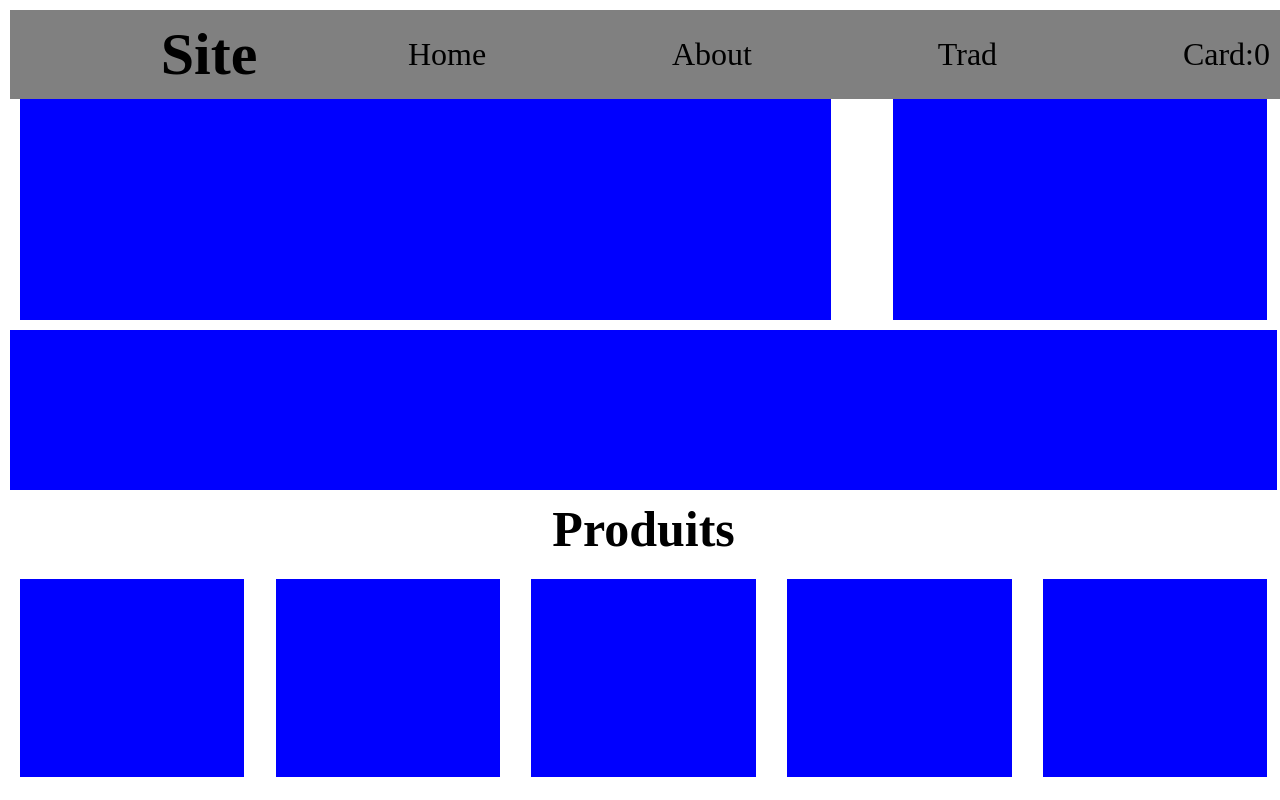
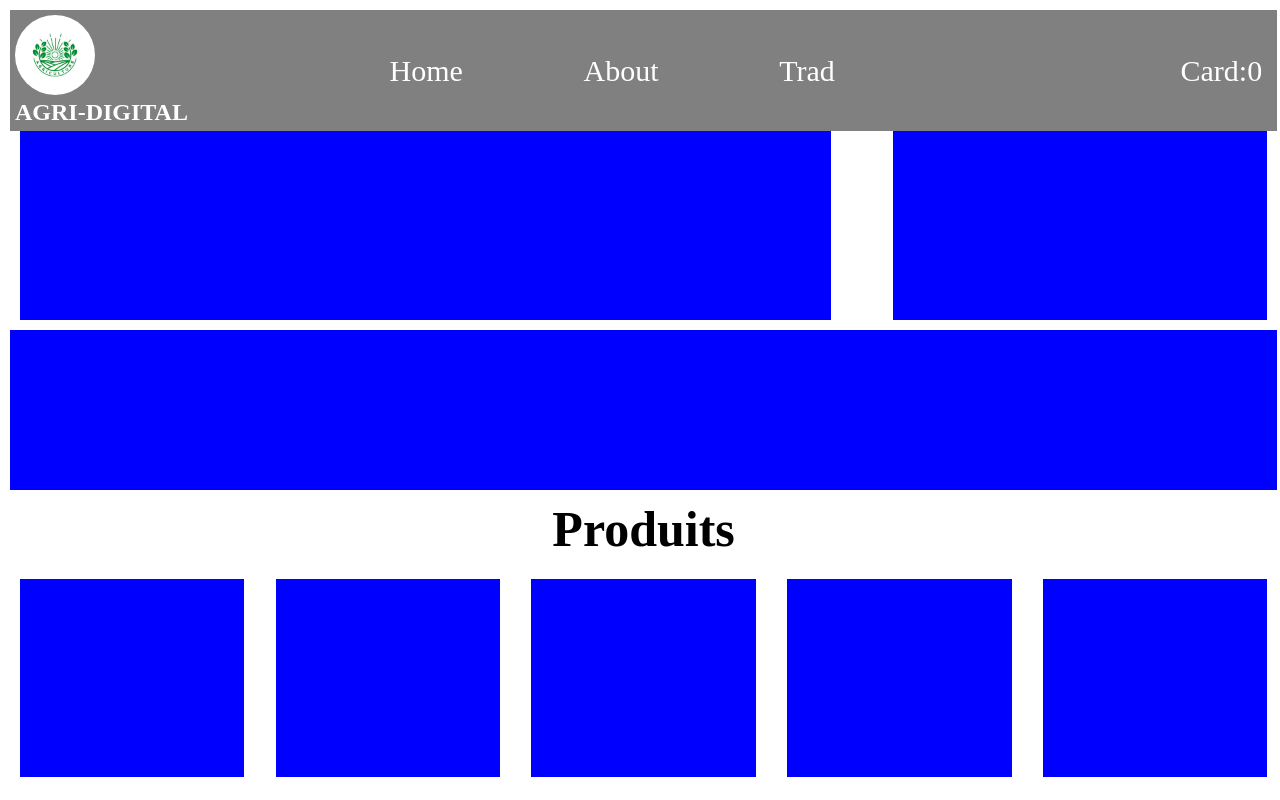
Before and after one commit to MAHAMAT-NOUR-ALI/Maquette, a plain HTML site: page index.html in a window 1280 px wide. Shown: the top 800 px of the page. Drawn offline with Linux system fonts and the light colour scheme.

Commit message:
modification du header

```diff
--- a/index.html
+++ b/index.html
@@ -8,20 +8,27 @@
 </head>
 <body>
 
+<section class="header">
+    <div class="nom_titre">
 
-    <section class="header">
-        <div class="nom_titre">
-            <h1>Site</h1>
-        </div>
-        <div class="nav">
+        <img src="agri.jpg" alt="logo" class="img_logo">
+        <h1 style="color: white; ">AGRI-DIGITAL</h1>
+    </div>
+
+    <div class="nav1">
+
             <a href="#">Home</a>
             <a href="#">About</a>
             <a href="#">Trad</a>
+
+    </div>
+
+    <div class="nav2">
             <a href="#">Card:0</a>
-        </div>
-    </section>
 
+    </div>
 
+</section>
 
     <section class="home">
         <div class="home1">
--- a/style.css
+++ b/style.css
@@ -12,35 +12,68 @@ body {
 }
 
 .header {
-    width: 100%;
+    width: 99%;
     height: auto;
-    padding: 10px;
+    padding: 5px;
     background-color: gray;
     display: flex;
     position: fixed;
+
 }
 
 .nom_titre {
-    text-align: center;
-    width: 30%;
+
+    width: 25%;
+    border-radius: 20px;
 }
 
-.nom_titre > h1 {
-    font-size: 60px;
+
+.img_logo {
+    width: 80px;
+    height: 80px;
+    border-radius: 50%;
+    object-fit: cover;
+
 }
 
-.nav {
-    width: 70%;
-    display: flex;
-    padding: 10px;
-    align-items: center;
-    justify-content: space-between;
+.header  > .mon_titre > img {
+    border-radius: 20px;
 }
 
-.nav > a {
-    font-size: 32px;
+
+
+.nav1 {
+
+    align-items: center;
+    justify-content: space-around;
+    width: 45%;
+    font-size: 30px;
+    display: flex;
+
+
+}
+
+.nav1 > a {
     text-decoration: none;
-    color: black;
+    color: white;
+
+
+}
+
+
+
+.nav2 {
+    align-items: center;
+    justify-content: right;
+    width: 30%;
+    display: flex
+}
+
+.nav2 > a {
+    text-decoration: none;
+    color: white;
+    font-size: 30px;
+    margin-right: 10px;
 }
 
 /* section home */
```
Also changed, not shown: agri.jpg (added), 1 other file.
